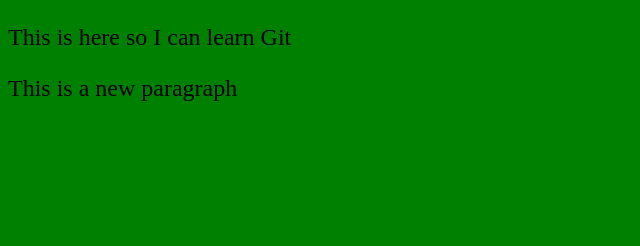
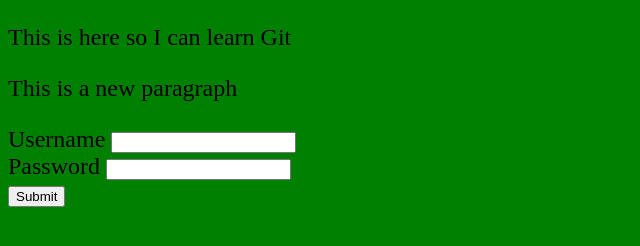
Before and after one commit to Jules323/Learn-Git, a plain HTML site: page index.html in a window 1280 px wide. Shown: the whole page, without its empty margins (0-640 px from the left). Drawn offline with Linux system fonts and the light colour scheme.

Commit message:
finished signup form

```diff
--- a/index.html
+++ b/index.html
@@ -5,7 +5,19 @@
 	<link rel="stylesheet" type="text/css" href="main.css">
 </head>
 <body>
-	<p>This is here so I can learn Git</p>
-	<p>This is a new paragraph</p>
+		<p>This is here so I can learn Git</p>
+		<p>This is a new paragraph</p>
+	<form name="signup" action="/signup">
+		<div>
+			<label for="username">Username</label>
+			<input type="text" name="username" required>
+		</div>
+		<div>
+			<label for="password">Password</label>
+			<input type="password" name="password">
+		</div>
+
+		<input type="submit">
+	</form>
 </body>
 </html>
```
